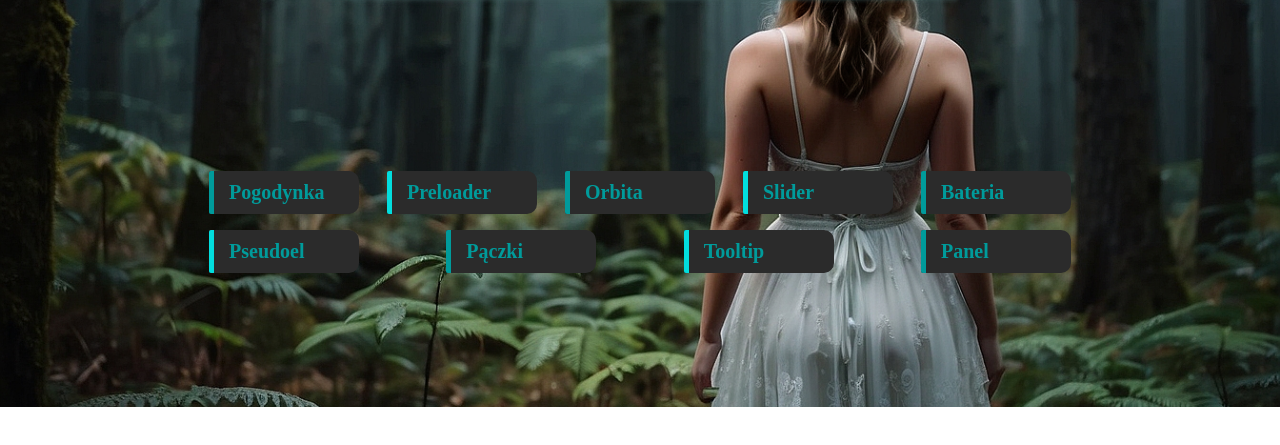
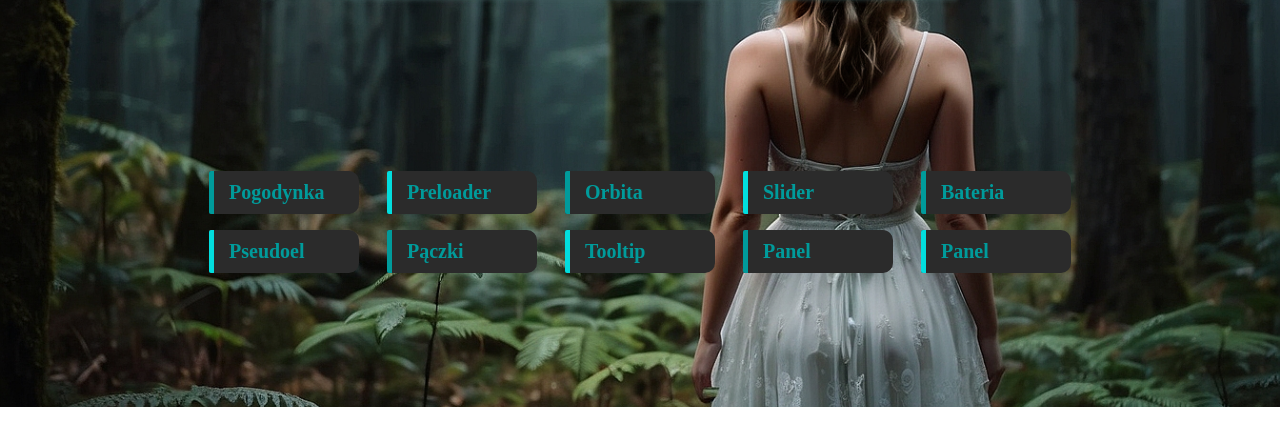
Before and after one commit to SchoolWG/example, a plain HTML site: page index.html in a window 1280 px wide. Shown: the part 323-768 px from the top of the page. Drawn offline with Linux system fonts and the light colour scheme; a web font is replaced by a local one.

Commit message:
Update index.html - add todolist

```diff
--- a/index.html
+++ b/index.html
@@ -128,6 +128,7 @@
                     <li><a href="paczek.html">Pączki</a></li>
                     <li><a href="tooltip.html">Tooltip</a></li>
                     <li><a href="DOMcw2.html">Panel</a></li>
+                    <li><a href="todolist.html">Panel</a></li>
                     <!-- <li><a href="animacja_hamburger_kostka.html">Kostka</a></li> -->
                 </ul>
             </section>
```
